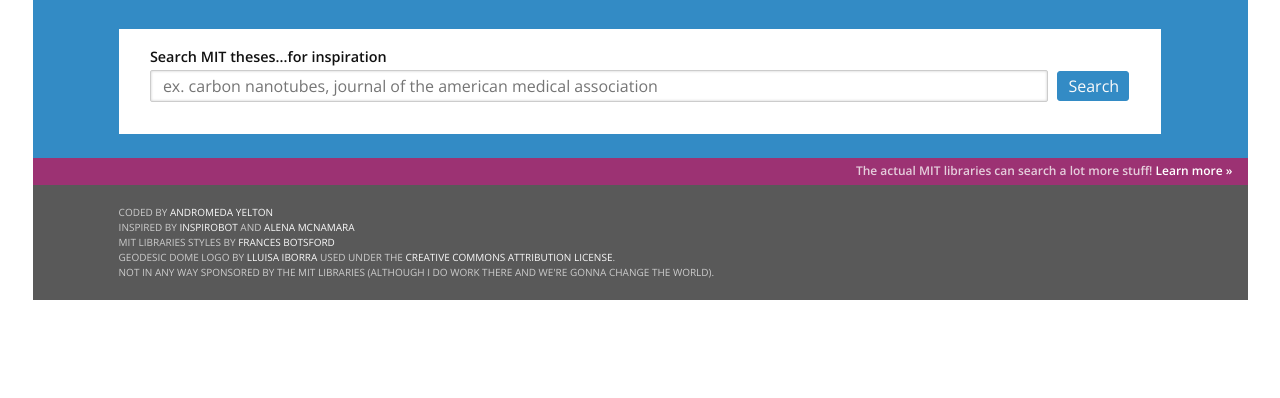
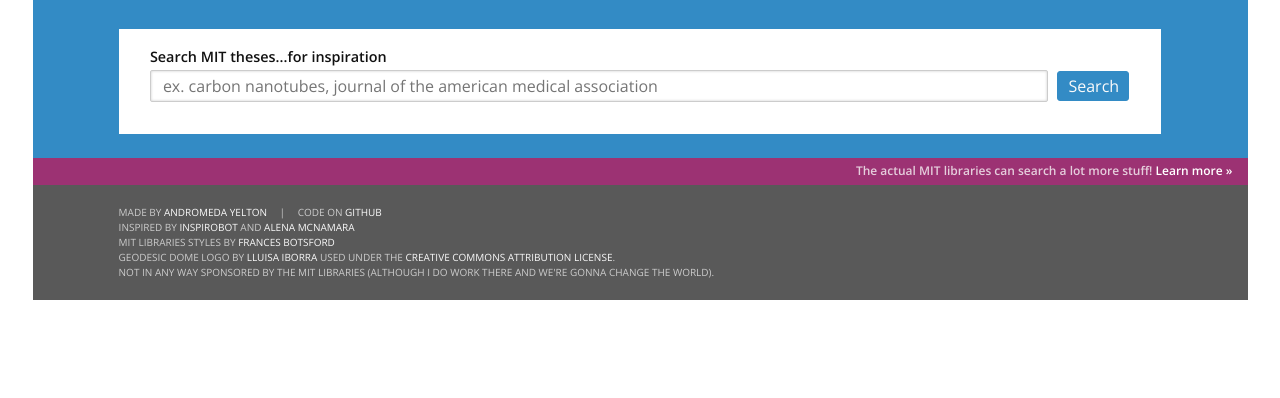
Before and after one commit to thatandromeda/tutespiration, a Django app: page / in a window 1280 px wide. Shown: the part 69-467 px from the top of the page. Run offline with Django 3.2, Linux system fonts and the light colour scheme; some libraries are stand-ins or nearby versions; some web fonts are replaced.

Commit message:
moar metadata

```diff
--- a/tutespiration/core/templates/tutespiration.html
+++ b/tutespiration/core/templates/tutespiration.html
@@ -194,7 +194,8 @@
         <div class="wrap-footer-institute">
           <footer class="footer-info-institute" aria-label="footer" role="contentinfo">
             <div class="about-mit">
-              <span class="item">Coded by <a href="https://andromedayelton.com">Andromeda Yelton</a></span>
+              <span class="item">Made by <a href="https://andromedayelton.com">Andromeda Yelton</a></span>
+              <span class="item">code on <a href="https://github.com/thatandromeda/tutespiration">github</a></span>
             </div>
             <div class="about-mit">
               <span class="item">Inspired by <a href="http://inspirobot.me/">Inspirobot</a> and <a href="https://twitter.com/aamcnamara/status/880826274662449152">Alena McNamara</a></span>
```
